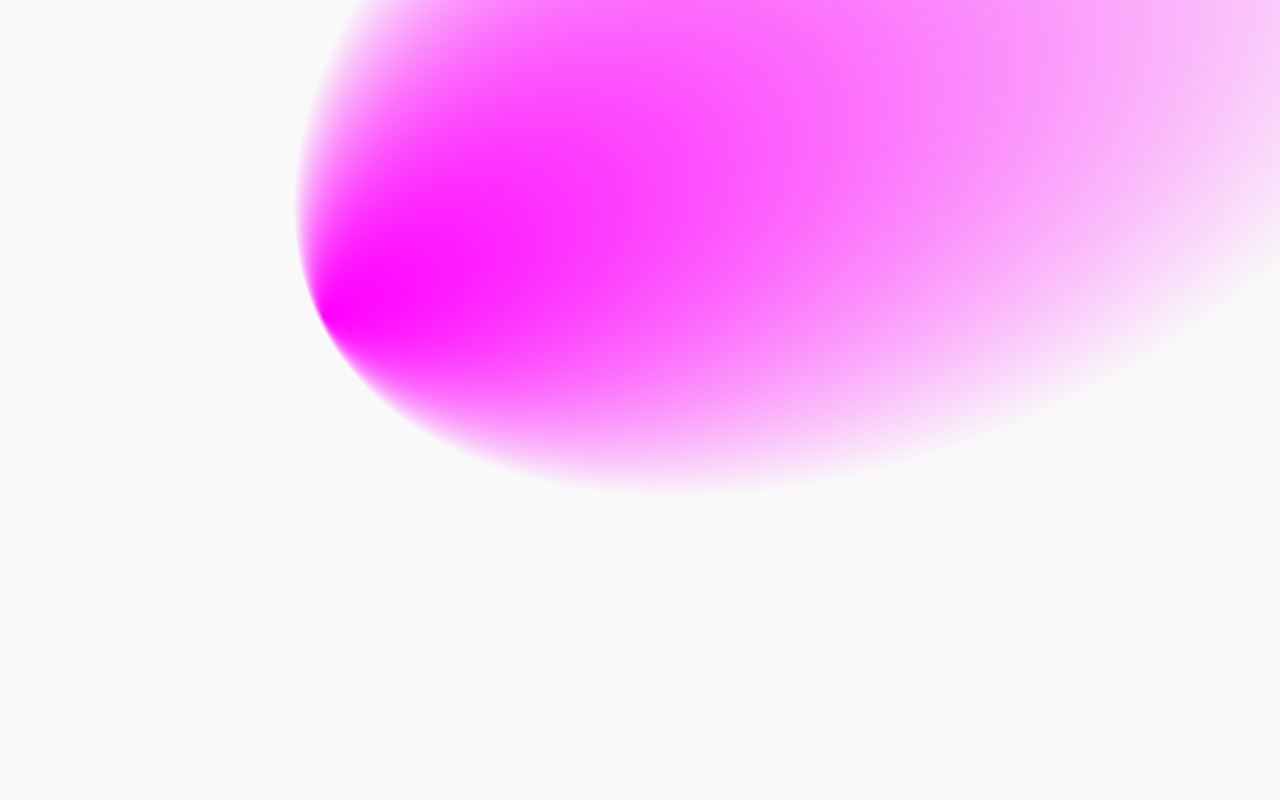
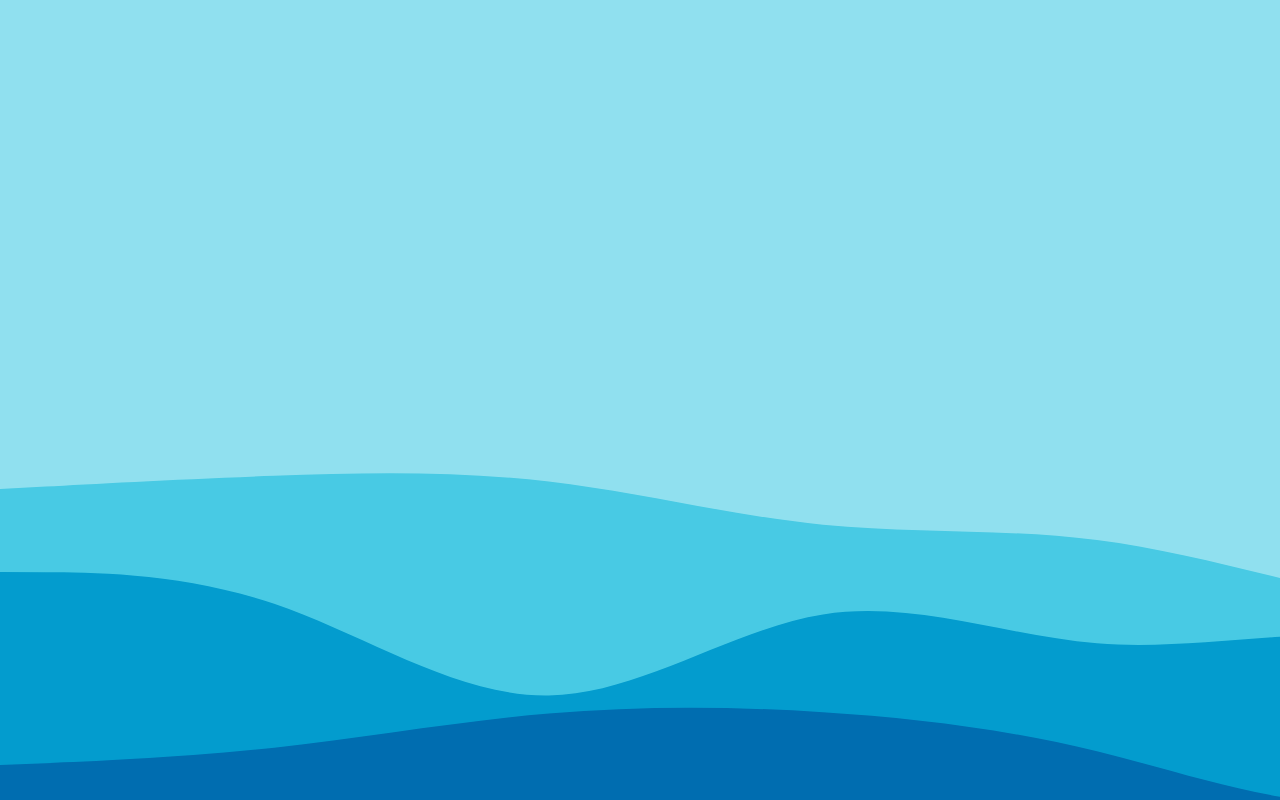
Before and after one commit to dnitecki/personal-website-ui, a React (Create React App) app: page / in a window 1280 px wide. Built offline with nearby package versions, Linux system fonts and the light colour scheme; the HTML template or start-up script is replaced by a standard one.

Commit message:
background

```diff
--- a/src/App.scss
+++ b/src/App.scss
@@ -53,9 +53,11 @@ html {
   overflow-y: auto;
   overflow-x: hidden;
   overflow: overlay;
+  position: relative;
 }
 .bg-wrap {
   display: flex;
+  position: absolute;
   height: 100%;
   width: 100%;
   background-color: var(--bgColor);
--- a/src/App.tsx
+++ b/src/App.tsx
@@ -1,11 +1,11 @@
 import React from "react";
 import "./App.scss";
-import BackgroundLight from "./components/backgroundLight/BackgroundLight";
+import Background from "./components/background/Background";
 
 function App() {
   return (
     <div className="app">
-      <BackgroundLight />
+      <Background />
     </div>
   );
 }
--- /dev/null
+++ b/src/components/background/Background.tsx
@@ -0,0 +1,50 @@
+import React from "react";
+
+export default function Background() {
+  return (
+    <div className="bg-wrap">
+      <svg
+        width="100%"
+        height="100%"
+        xmlns="http://www.w3.org/2000/svg"
+        version="1.1"
+      >
+        <rect x="0" y="0" width="100%" height="100%" fill="#90e0ef"></rect>
+        <path
+          d="M0 489L45.7 486.5C91.3 484 182.7 479 274.2 475.7C365.7 472.3 457.3 470.7 548.8 481.5C640.3 492.3 731.7 515.7 823 524.7C914.3 533.7 1005.7 528.3 1097 540C1188.3 551.7 1279.7 580.3 1371.2 598.8C1462.7 617.3 1554.3 625.7 1645.8 595.8C1737.3 566 1828.7 498 1874.3 464L1920 430L1920 1081L1874.3 1081C1828.7 1081 1737.3 1081 1645.8 1081C1554.3 1081 1462.7 1081 1371.2 1081C1279.7 1081 1188.3 1081 1097 1081C1005.7 1081 914.3 1081 823 1081C731.7 1081 640.3 1081 548.8 1081C457.3 1081 365.7 1081 274.2 1081C182.7 1081 91.3 1081 45.7 1081L0 1081Z"
+          fill="#48cae4"
+          attributeName="transform"
+          from="0 0"
+          to="-200 0"
+          begin="0s"
+          dur="10s"
+          repeatCount="indefinite"
+        ></path>
+        <path
+          d="M0 572L45.7 572.2C91.3 572.3 182.7 572.7 274.2 603.8C365.7 635 457.3 697 548.8 695.5C640.3 694 731.7 629 823 614.5C914.3 600 1005.7 636 1097 643.3C1188.3 650.7 1279.7 629.3 1371.2 636.7C1462.7 644 1554.3 680 1645.8 687.8C1737.3 695.7 1828.7 675.3 1874.3 665.2L1920 655L1920 1081L1874.3 1081C1828.7 1081 1737.3 1081 1645.8 1081C1554.3 1081 1462.7 1081 1371.2 1081C1279.7 1081 1188.3 1081 1097 1081C1005.7 1081 914.3 1081 823 1081C731.7 1081 640.3 1081 548.8 1081C457.3 1081 365.7 1081 274.2 1081C182.7 1081 91.3 1081 45.7 1081L0 1081Z"
+          fill="#039cce"
+          attributeName="transform"
+          from="0 0"
+          to="-200 0"
+          begin="0s"
+          dur="10s"
+          repeatCount="indefinite"
+        ></path>
+        <path
+          d="M0 765L45.7 763.2C91.3 761.3 182.7 757.7 274.2 747.7C365.7 737.7 457.3 721.3 548.8 713.5C640.3 705.7 731.7 706.3 823 712.2C914.3 718 1005.7 729 1097 751.3C1188.3 773.7 1279.7 807.3 1371.2 803.5C1462.7 799.7 1554.3 758.3 1645.8 737.2C1737.3 716 1828.7 715 1874.3 714.5L1920 714L1920 1081L1874.3 1081C1828.7 1081 1737.3 1081 1645.8 1081C1554.3 1081 1462.7 1081 1371.2 1081C1279.7 1081 1188.3 1081 1097 1081C1005.7 1081 914.3 1081 823 1081C731.7 1081 640.3 1081 548.8 1081C457.3 1081 365.7 1081 274.2 1081C182.7 1081 91.3 1081 45.7 1081L0 1081Z"
+          fill="#006db0"
+          attributeName="transform"
+          from="0 0"
+          to="-200 0"
+          begin="0s"
+          dur="10s"
+          repeatCount="indefinite"
+        ></path>
+        <path
+          d="M0 875L45.7 883.5C91.3 892 182.7 909 274.2 924.7C365.7 940.3 457.3 954.7 548.8 961C640.3 967.3 731.7 965.7 823 947.3C914.3 929 1005.7 894 1097 891.3C1188.3 888.7 1279.7 918.3 1371.2 937.2C1462.7 956 1554.3 964 1645.8 948.3C1737.3 932.7 1828.7 893.3 1874.3 873.7L1920 854L1920 1081L1874.3 1081C1828.7 1081 1737.3 1081 1645.8 1081C1554.3 1081 1462.7 1081 1371.2 1081C1279.7 1081 1188.3 1081 1097 1081C1005.7 1081 914.3 1081 823 1081C731.7 1081 640.3 1081 548.8 1081C457.3 1081 365.7 1081 274.2 1081C182.7 1081 91.3 1081 45.7 1081L0 1081Z"
+          fill="#023e8a"
+        ></path>
+      </svg>
+    </div>
+  );
+}
--- a/src/components/backgroundLight/BackgroundLight.tsx
+++ /dev/null
@@ -1,201 +0,0 @@
-import React from "react";
-
-export default function BackgroundLight() {
-  return (
-    <div className="bg-wrap">
-      <svg height="100%" width="100%">
-        <defs>
-          <radialGradient
-            id="Gradient1"
-            cx="50%"
-            cy="50%"
-            fx="0.441602%"
-            fy="50%"
-            r=".5"
-          >
-            <animate
-              attributeName="fx"
-              dur="68s"
-              values="0%;3%;0%"
-              repeatCount="indefinite"
-            ></animate>
-            <stop offset="0%" stopColor="rgba(255, 0, 255, 1)"></stop>
-            <stop offset="100%" stopColor="rgba(255, 0, 255, 0)"></stop>
-          </radialGradient>
-          <radialGradient
-            id="Gradient2"
-            cx="50%"
-            cy="50%"
-            fx="2.68147%"
-            fy="50%"
-            r=".5"
-          >
-            <animate
-              attributeName="fx"
-              dur="47s"
-              values="0%;3%;0%"
-              repeatCount="indefinite"
-            ></animate>
-            <stop offset="0%" stopColor="rgba(255, 255, 0, 1)"></stop>
-            <stop offset="100%" stopColor="rgba(255, 255, 0, 0)"></stop>
-          </radialGradient>
-          <radialGradient
-            id="Gradient3"
-            cx="50%"
-            cy="50%"
-            fx="0.836536%"
-            fy="50%"
-            r=".5"
-          >
-            <animate
-              attributeName="fx"
-              dur="43s"
-              values="0%;3%;0%"
-              repeatCount="indefinite"
-            ></animate>
-            <stop offset="0%" stopColor="rgba(0, 255, 255, 1)"></stop>
-            <stop offset="100%" stopColor="rgba(0, 255, 255, 0)"></stop>
-          </radialGradient>
-          <radialGradient
-            id="Gradient4"
-            cx="50%"
-            cy="50%"
-            fx="4.56417%"
-            fy="50%"
-            r=".5"
-          >
-            <animate
-              attributeName="fx"
-              dur="46s"
-              values="0%;5%;0%"
-              repeatCount="indefinite"
-            ></animate>
-            <stop offset="0%" stopColor="rgba(0, 255, 0, 1)"></stop>
-            <stop offset="100%" stopColor="rgba(0, 255, 0, 0)"></stop>
-          </radialGradient>
-          <radialGradient
-            id="Gradient5"
-            cx="50%"
-            cy="50%"
-            fx="2.65405%"
-            fy="50%"
-            r=".5"
-          >
-            <animate
-              attributeName="fx"
-              dur="49s"
-              values="0%;5%;0%"
-              repeatCount="indefinite"
-            ></animate>
-            <stop offset="0%" stopColor="rgba(0,0,255, 1)"></stop>
-            <stop offset="100%" stopColor="rgba(0,0,255, 0)"></stop>
-          </radialGradient>
-          <radialGradient
-            id="Gradient6"
-            cx="50%"
-            cy="50%"
-            fx="0.981338%"
-            fy="50%"
-            r=".5"
-          >
-            <animate
-              attributeName="fx"
-              dur="51s"
-              values="0%;5%;0%"
-              repeatCount="indefinite"
-            ></animate>
-            <stop offset="0%" stopColor="rgba(255,0,0, 1)"></stop>
-            <stop offset="100%" stopColor="rgba(255,0,0, 0)"></stop>
-          </radialGradient>
-        </defs>
-        <rect
-          x="13.744%"
-          y="1.18473%"
-          width="100%"
-          height="100%"
-          fill="url(#Gradient1)"
-          transform="rotate(334.41 50 50)"
-        >
-          <animate
-            attributeName="x"
-            dur="56s"
-            values="25%;0%;25%"
-            repeatCount="indefinite"
-          ></animate>
-          <animate
-            attributeName="y"
-            dur="42s"
-            values="0%;25%;0%"
-            repeatCount="indefinite"
-          ></animate>
-          <animateTransform
-            attributeName="transform"
-            type="rotate"
-            from="0 50 50"
-            to="360 50 50"
-            dur="14s"
-            repeatCount="indefinite"
-          ></animateTransform>
-        </rect>
-        <rect
-          x="-2.17916%"
-          y="35.4267%"
-          width="100%"
-          height="100%"
-          fill="url(#Gradient2)"
-          transform="rotate(255.072 50 50)"
-        >
-          <animate
-            attributeName="x"
-            dur="46s"
-            values="-25%;0%;-25%"
-            repeatCount="indefinite"
-          ></animate>
-          <animate
-            attributeName="y"
-            dur="48s"
-            values="0%;50%;0%"
-            repeatCount="indefinite"
-          ></animate>
-          <animateTransform
-            attributeName="transform"
-            type="rotate"
-            from="0 50 50"
-            to="360 50 50"
-            dur="24s"
-            repeatCount="indefinite"
-          ></animateTransform>
-        </rect>
-        <rect
-          x="9.00483%"
-          y="14.5733%"
-          width="100%"
-          height="100%"
-          fill="url(#Gradient3)"
-          transform="rotate(139.903 50 50)"
-        >
-          <animate
-            attributeName="x"
-            dur="50s"
-            values="0%;25%;0%"
-            repeatCount="indefinite"
-          ></animate>
-          <animate
-            attributeName="y"
-            dur="24s"
-            values="0%;25%;0%"
-            repeatCount="indefinite"
-          ></animate>
-          <animateTransform
-            attributeName="transform"
-            type="rotate"
-            from="360 50 50"
-            to="0 50 50"
-            dur="18s"
-            repeatCount="indefinite"
-          ></animateTransform>
-        </rect>
-      </svg>
-    </div>
-  );
-}
```
